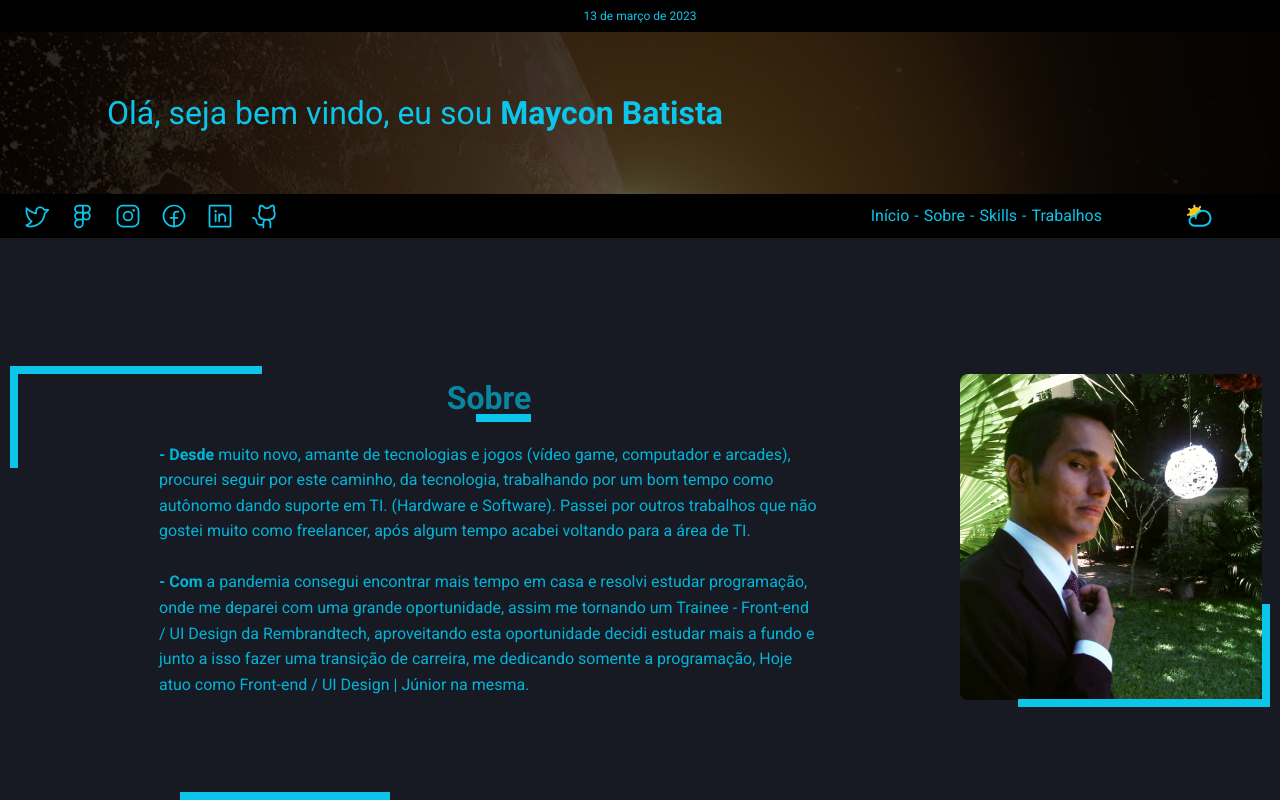
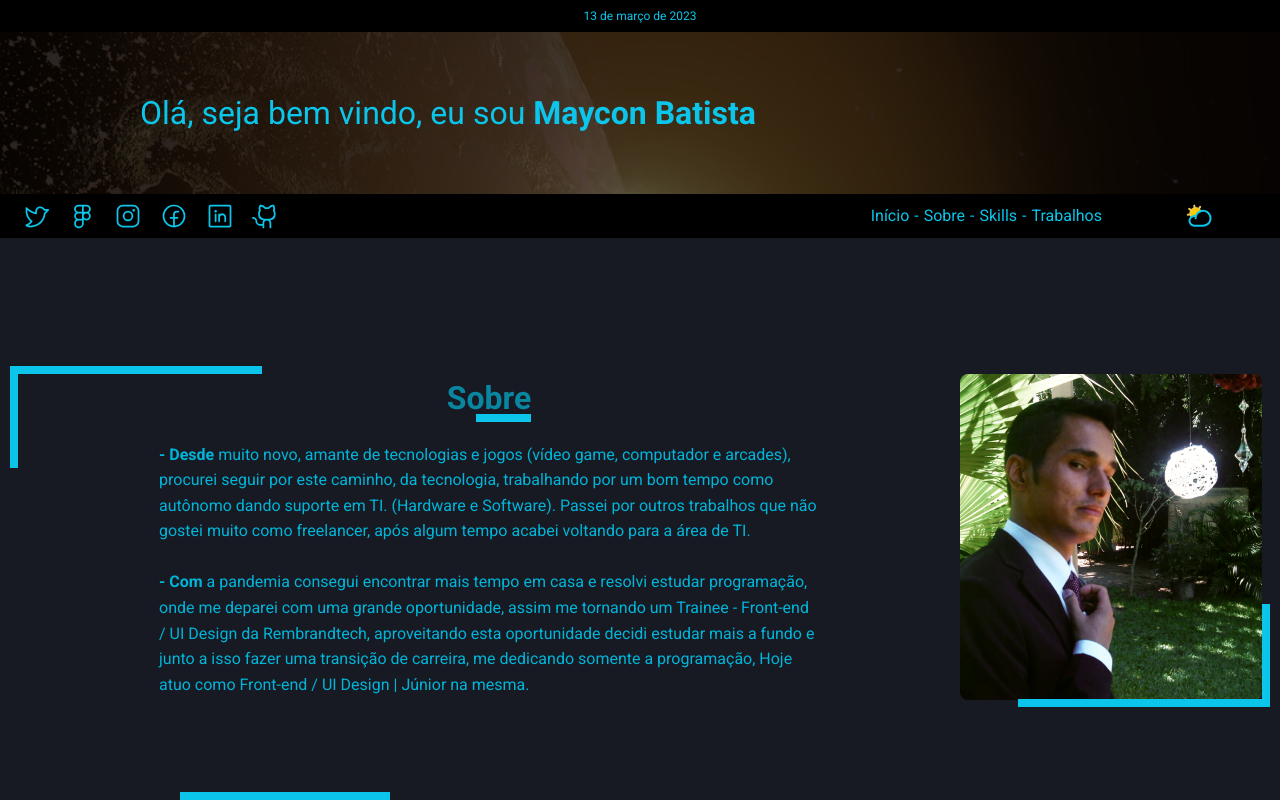
Before and after one commit to MayconTrix/MB-Portfolio, a Next.js app: page / in a window 1280 px wide. Shown: the top 800 px of the page. Built offline with nearby package versions, Linux system fonts and the light colour scheme.

Commit message:
New commit

```diff
--- a/src/components/Head/index.tsx
+++ b/src/components/Head/index.tsx
@@ -36,7 +36,7 @@ export function Head() {
       <Flex
         marginTop="3.2rem"
         align="center"
-        justify="center"
+        // justify="center"
         height="16.2rem"
         backgroundImage="/Bgheader.png"
         padding="0 45rem 0 0"
@@ -44,7 +44,12 @@ export function Head() {
         <Box
           transform={`translate3d(0px, ${0 + scrollPosition * 0.5}px, 100px)`}
         >
-          <Text fontSize="3.2rem" color="cyan.400">
+          <Text
+            width="100%"
+            marginLeft="14rem"
+            fontSize="3.2rem"
+            color="cyan.400"
+          >
             Olá, seja bem vindo, eu sou <strong>Maycon Batista</strong>
           </Text>
         </Box>
```
